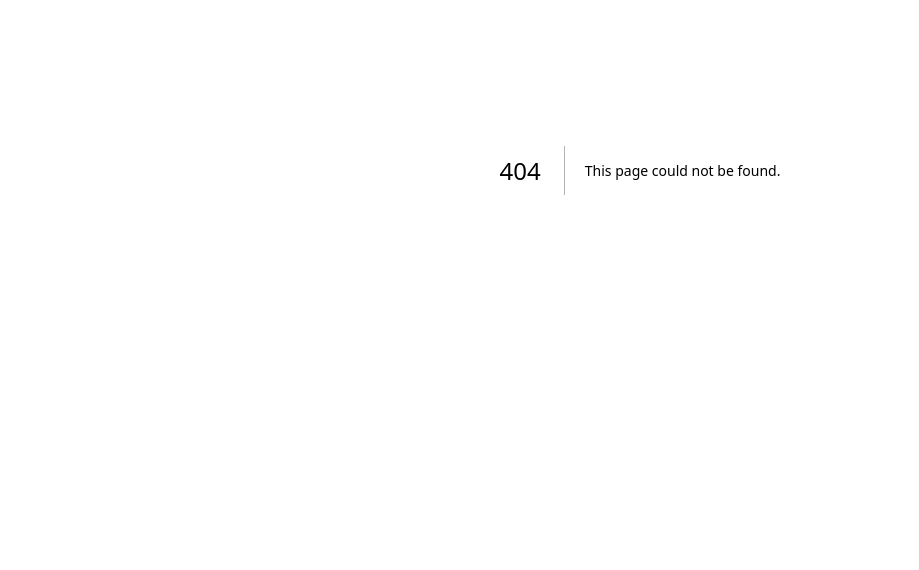
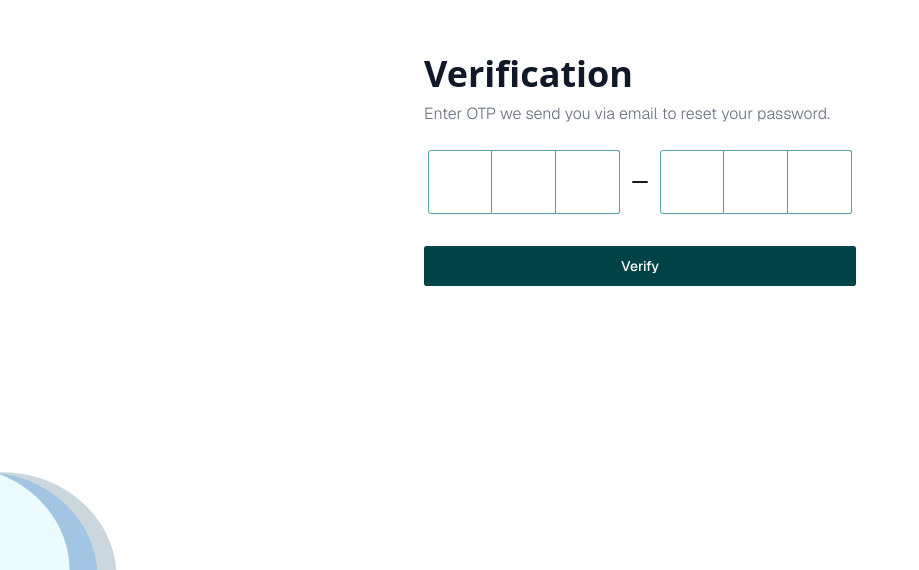
Before and after one commit to nesrucodex/ease-tenant, a Next.js app: page /verify in a window 1280 px wide. Before the commit this address had no page. Shown: the part 230-800 px from the top of the page, without its empty margins (0-919 px from the left). Built offline with nearby package versions, Linux system fonts and the light colour scheme.

Commit message:
password reset andn verification done.

```diff
--- /dev/null
+++ b/app/(auth)/reset-password/page.tsx
@@ -0,0 +1,99 @@
+"use client";
+
+import Image from "next/image";
+import React, { useState } from "react";
+import ASSETS from "../_assets";
+import { Stack } from "@/components/custom/stack";
+import { Title } from "@/components/custom/title";
+import { useForm } from "react-hook-form";
+
+import * as z from "zod";
+import { zodResolver } from "@hookform/resolvers/zod";
+import { Form } from "@/components/ui/form";
+import { FormField } from "@/components/custom/form-field";
+import { Text } from "@/components/custom/text";
+// import { ArrowRight } from "lucide-react";
+// import Link from "next/link";
+import { CustomButton } from "@/components/custom/button";
+// import { Button } from "@/components/ui/button";
+// import { errorToast, successToast } from "@/components/custom/toasts";
+import { useRouter } from "next/navigation";
+
+const signInSchema = z.object({
+  email: z.string().email(),
+});
+
+type SignInSchema = z.infer<typeof signInSchema>;
+
+const SignIn = () => {
+  const [isLoading, setIsLoading] = useState(false);
+  const router = useRouter();
+  const form = useForm<SignInSchema>({
+    defaultValues: {
+      email: "",
+    },
+    resolver: zodResolver(signInSchema),
+  });
+
+  const handleSubmit = (values: SignInSchema) => {
+    console.log({ values });
+    setIsLoading(true);
+    setTimeout(() => {
+      setIsLoading(false);
+      router.push("/verify");
+    }, 500);
+  };
+
+  return (
+    <main>
+      <div className="flex h-screen items-center justify-center">
+        <div className="w-full max-w-[30rem] px-6">
+          <Stack className="mb-6" spacing="sm">
+            <Title>Reset Password</Title>
+            <Text variant="dimmed" className="font-light">
+              Enter your email to access account
+            </Text>
+          </Stack>
+          <Form {...form}>
+            <form onSubmit={form.handleSubmit(handleSubmit)}>
+              <Stack>
+                <FormField<SignInSchema>
+                  type="email"
+                  control={form.control}
+                  name="email"
+                  label="Email"
+                  placeholder="Email"
+                  classNames={{
+                    input: "h-10",
+                  }}
+                />
+              </Stack>
+
+              <Stack className="mt-8">
+                <CustomButton
+                  size="lg"
+                  loading={isLoading}
+                  disabled={isLoading}
+                >
+                  Get PIN
+                </CustomButton>
+              </Stack>
+            </form>
+          </Form>
+        </div>
+
+        {/* Some Design */}
+        <div className="absolute bottom-0 left-0 size-[8rem]">
+          <Image
+            src={ASSETS.SVGS.CIRCLE_DESIGN}
+            fill
+            alt="Design"
+            className=""
+          />
+        </div>
+      </div>
+    </main>
+  );
+};
+
+export default SignIn;
--- a/app/(auth)/sign-in/page.tsx
+++ b/app/(auth)/sign-in/page.tsx
@@ -108,6 +108,7 @@ const SignIn = () => {
                       input: "h-10",
                     }}
                   />
+                  <div className="relative">
                     <FormField<SignInSchema>
                       type="password"
                       control={form.control}
@@ -118,6 +119,14 @@ const SignIn = () => {
                         input: "h-10",
                       }}
                     />
+
+                    <Link
+                      href="/reset-password"
+                      className="absolute -top-2 right-0"
+                    >
+                      <small className="text-primary">Forget Password?</small>
+                    </Link>
+                  </div>
                 </Stack>
 
                 <Stack className="mt-8">
--- /dev/null
+++ b/app/(auth)/verify/page.tsx
@@ -0,0 +1,104 @@
+"use client";
+
+import Image from "next/image";
+import React, { useState } from "react";
+import ASSETS from "../_assets";
+import { Stack } from "@/components/custom/stack";
+import { Title } from "@/components/custom/title";
+import { useForm } from "react-hook-form";
+
+import * as z from "zod";
+import { zodResolver } from "@hookform/resolvers/zod";
+import { Form } from "@/components/ui/form";
+import { FormField } from "@/components/custom/form-field";
+import { Text } from "@/components/custom/text";
+// import { ArrowRight } from "lucide-react";
+// import Link from "next/link";
+import { CustomButton } from "@/components/custom/button";
+import {
+  InputOTP,
+  InputOTPGroup,
+  InputOTPSeparator,
+  InputOTPSlot,
+} from "@/components/ui/input-otp";
+// import { Button } from "@/components/ui/button";
+// import { errorToast, successToast } from "@/components/custom/toasts";
+// import { useRouter } from "next/navigation";
+
+const signInSchema = z.object({
+  email: z.string().email(),
+});
+
+type SignInSchema = z.infer<typeof signInSchema>;
+
+const SignIn = () => {
+  const [isLoading] = useState(false);
+  // const router = useRouter();
+  const form = useForm<SignInSchema>({
+    defaultValues: {
+      email: "",
+    },
+    resolver: zodResolver(signInSchema),
+  });
+
+  const handleSubmit = (values: SignInSchema) => {
+    console.log({ values });
+  };
+
+  return (
+    <main>
+      <div className="flex h-screen items-center justify-center">
+        {/* Form container */}
+        <div className="w-full max-w-[30rem] px-6">
+          <Stack className="mb-6" spacing="sm">
+            <Title>Verification</Title>
+            <Text variant="dimmed" className="font-light">
+              Enter OTP we send you via email to reset your password.
+            </Text>
+          </Stack>
+          <Form {...form}>
+            <form onSubmit={form.handleSubmit(handleSubmit)}>
+              <div className="align-center flex justify-center">
+                <InputOTP maxLength={6}>
+                  <InputOTPGroup>
+                    <InputOTPSlot className="size-[4rem] text-lg" index={0} />
+                    <InputOTPSlot className="size-[4rem] text-lg" index={1} />
+                    <InputOTPSlot className="size-[4rem] text-lg" index={2} />
+                  </InputOTPGroup>
+                  <InputOTPSeparator />
+                  <InputOTPGroup>
+                    <InputOTPSlot className="size-[4rem] text-lg" index={3} />
+                    <InputOTPSlot className="size-[4rem] text-lg" index={4} />
+                    <InputOTPSlot className="size-[4rem] text-lg" index={5} />
+                  </InputOTPGroup>
+                </InputOTP>
+              </div>
+
+              <Stack className="mt-8">
+                <CustomButton
+                  size="lg"
+                  loading={isLoading}
+                  disabled={isLoading}
+                >
+                  Verify
+                </CustomButton>
+              </Stack>
+            </form>
+          </Form>
+        </div>
+
+        {/* Some Design */}
+        <div className="absolute bottom-0 left-0 size-[8rem]">
+          <Image
+            src={ASSETS.SVGS.CIRCLE_DESIGN}
+            fill
+            alt="Design"
+            className=""
+          />
+        </div>
+      </div>
+    </main>
+  );
+};
+
+export default SignIn;
--- /dev/null
+++ b/components/ui/input-otp.tsx
@@ -0,0 +1,71 @@
+"use client"
+
+import * as React from "react"
+import { OTPInput, OTPInputContext } from "input-otp"
+import { Minus } from "lucide-react"
+
+import { cn } from "@/lib/utils"
+
+const InputOTP = React.forwardRef<
+  React.ElementRef<typeof OTPInput>,
+  React.ComponentPropsWithoutRef<typeof OTPInput>
+>(({ className, containerClassName, ...props }, ref) => (
+  <OTPInput
+    ref={ref}
+    containerClassName={cn(
+      "flex items-center gap-2 has-[:disabled]:opacity-50",
+      containerClassName
+    )}
+    className={cn("disabled:cursor-not-allowed", className)}
+    {...props}
+  />
+))
+InputOTP.displayName = "InputOTP"
+
+const InputOTPGroup = React.forwardRef<
+  React.ElementRef<"div">,
+  React.ComponentPropsWithoutRef<"div">
+>(({ className, ...props }, ref) => (
+  <div ref={ref} className={cn("flex items-center", className)} {...props} />
+))
+InputOTPGroup.displayName = "InputOTPGroup"
+
+const InputOTPSlot = React.forwardRef<
+  React.ElementRef<"div">,
+  React.ComponentPropsWithoutRef<"div"> & { index: number }
+>(({ index, className, ...props }, ref) => {
+  const inputOTPContext = React.useContext(OTPInputContext)
+  const { char, hasFakeCaret, isActive } = inputOTPContext.slots[index]
+
+  return (
+    <div
+      ref={ref}
+      className={cn(
+        "relative flex h-9 w-9 items-center justify-center border-y border-r border-input text-sm shadow-sm transition-all first:rounded-l-md first:border-l last:rounded-r-md",
+        isActive && "z-10 ring-1 ring-ring",
+        className
+      )}
+      {...props}
+    >
+      {char}
+      {hasFakeCaret && (
+        <div className="pointer-events-none absolute inset-0 flex items-center justify-center">
+          <div className="h-4 w-px animate-caret-blink bg-foreground duration-1000" />
+        </div>
+      )}
+    </div>
+  )
+})
+InputOTPSlot.displayName = "InputOTPSlot"
+
+const InputOTPSeparator = React.forwardRef<
+  React.ElementRef<"div">,
+  React.ComponentPropsWithoutRef<"div">
+>(({ ...props }, ref) => (
+  <div ref={ref} role="separator" {...props}>
+    <Minus />
+  </div>
+))
+InputOTPSeparator.displayName = "InputOTPSeparator"
+
+export { InputOTP, InputOTPGroup, InputOTPSlot, InputOTPSeparator }
--- a/middleware.ts
+++ b/middleware.ts
@@ -30,5 +30,5 @@ export async function middleware(request: NextRequest) {
 }
 
 export const config = {
-  matcher: ["/api/:.*", "/sign-in", "/sign-up", "/"],
+  matcher: ["/api/:_n*", "/sign-in", "/sign-up", "/"],
 };
--- a/package.json
+++ b/package.json
@@ -16,6 +16,7 @@
     "better-auth": "^1.2.2",
     "class-variance-authority": "^0.7.1",
     "clsx": "^2.1.1",
+    "input-otp": "^1.4.2",
     "lucide-react": "^0.476.0",
     "next": "15.1.7",
     "next-themes": "^0.4.4",
```
Also changed, not shown: 1 other file (tests, documents, lock files or other folders). Lines whose indentation alone changed are shown as unchanged.
